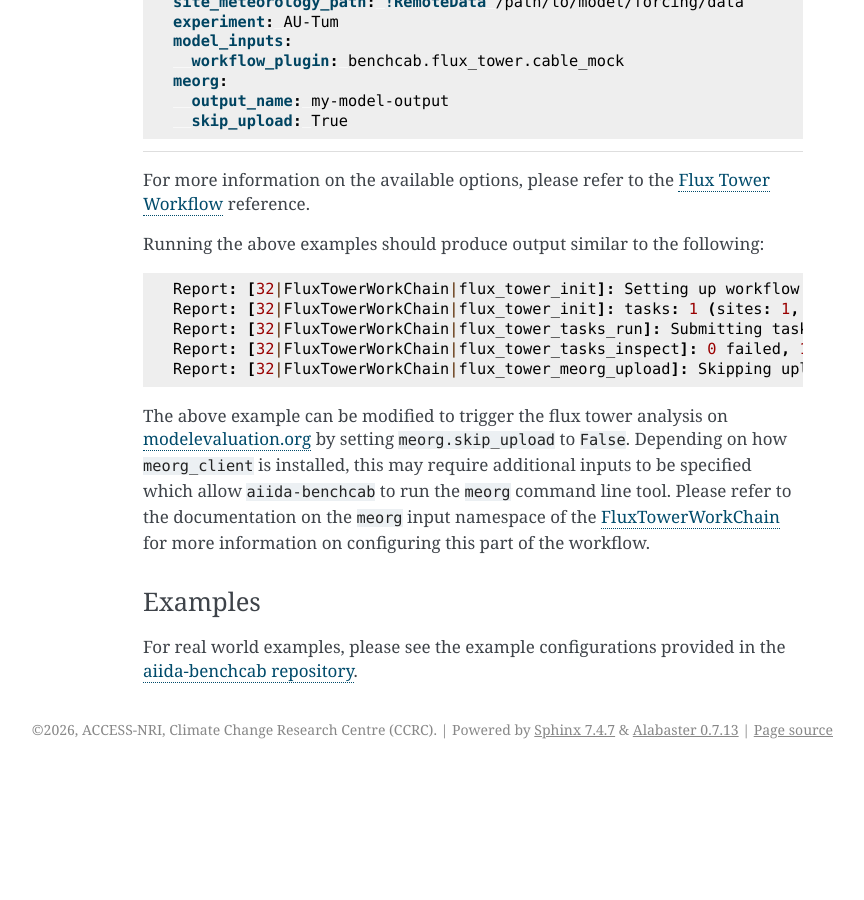
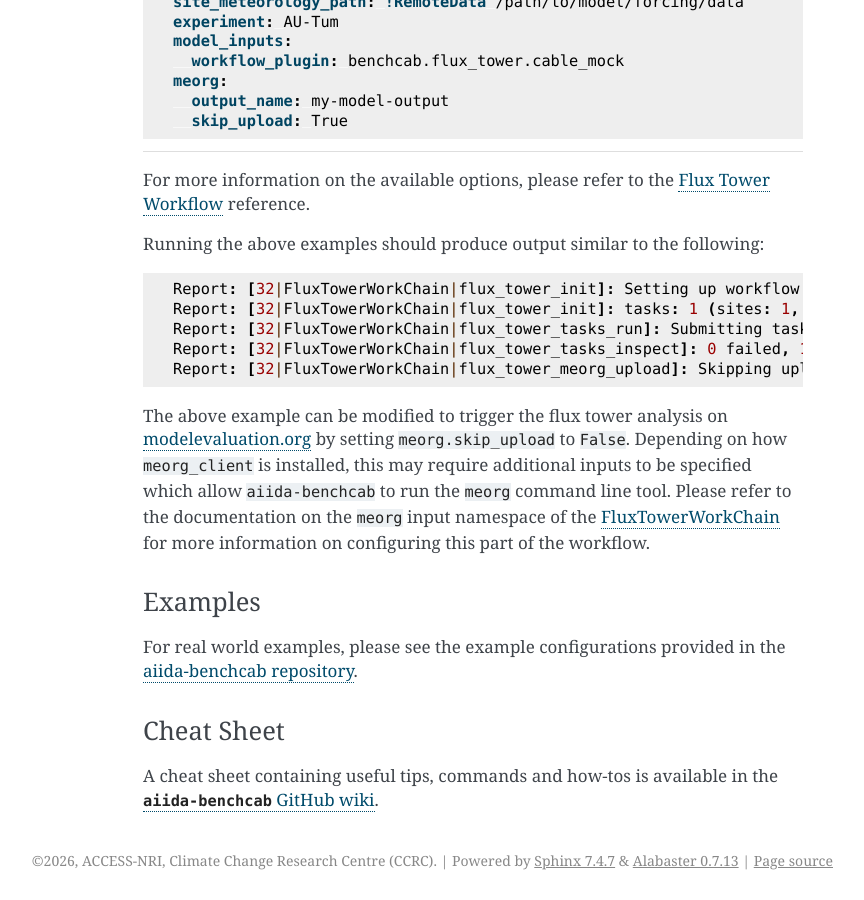
Before and after one commit to ACCESS-NRI/aiida-benchcab, a Sphinx documentation site: the page built from docs/getting_started.md, in a window 1280 px wide and 900 px high, scrolled down 2194 px. Shown: the whole window, without its empty margins (277-1141 px from the left). Built offline with Sphinx 7.4.7, drawn with Linux system fonts in a browser that asks for light colours; before the commit the page ends 2963 px from its top, so only the background shows below that.

Commit message:
docs/getting_started.md: Link to cheat sheet

```diff
--- a/docs/getting_started.md
+++ b/docs/getting_started.md
@@ -174,6 +174,11 @@ information on configuring this part of the workflow.
 For real world examples, please see the example configurations provided in the
 [aiida-benchcab repository][aiida-benchcab-flux-tower-examples].
 
+### Cheat Sheet
+
+A cheat sheet containing useful tips, commands and how-tos is available in the
+[`aiida-benchcab` GitHub wiki][aiida-benchcab-cheat-sheet].
+
 [flux-tower]: workflow_reference/flux_tower.md
 [flux-tower-work-chain]: workflow_reference/flux_tower.md#fluxtowerworkchain
 [pip]: https://pip.pypa.io/en/stable/
@@ -181,6 +186,7 @@ For real world examples, please see the example configurations provided in the
 [aiida-quick-installation]: https://aiida.readthedocs.io/projects/aiida-core/en/stable/installation/guide_quick.html
 [aiida-complete-installation]: https://aiida.readthedocs.io/projects/aiida-core/en/stable/installation/guide_complete.html
 [aiida-computer-setup]: https://aiida.readthedocs.io/projects/aiida-core/en/stable/howto/run_codes.html#how-to-set-up-a-computer
+[aiida-benchcab-cheat-sheet]: https://github.com/ACCESS-NRI/aiida-benchcab/wiki/Cheat-Sheet
 [aiida-benchcab-flux-tower-examples]: https://github.com/ACCESS-NRI/aiida-benchcab/blob/main/examples/flux_tower
 [aiida-gadi-scheduler]: https://github.com/ACCESS-NRI/aiida-gadi-scheduler
 [aiida-gadi-scheduler-readme]: https://github.com/ACCESS-NRI/aiida-gadi-scheduler/blob/main/README.md
```
